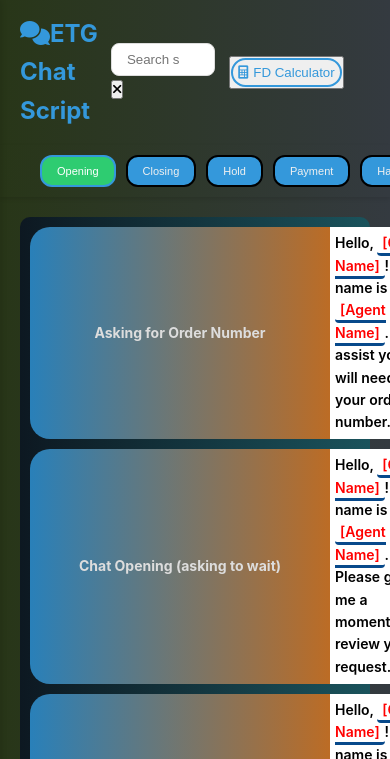
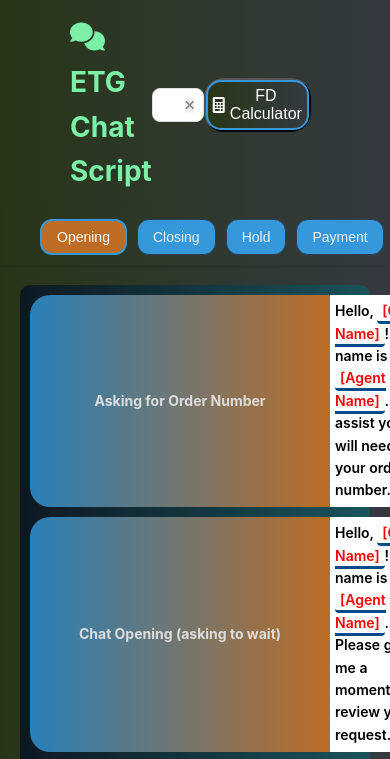
Before and after one commit to Marque6299/Test, a plain HTML site: page index.html in a window 390 px wide. Shown: the top 759 px of the page. Drawn offline with Linux system fonts and the light colour scheme.

Commit message:
Update styles.css

```diff
--- a/styles.css
+++ b/styles.css
@@ -1,6 +1,6 @@
 :root {
     --primary-color: #3498db;
-    --secondary-color: #2ecc71;
+    --secondary-color: #BC6C25;
     --background-color: linear-gradient(to right, #283618, #343a40);
     --sidebar-width: 300px;
     --text-dark: #2c3e50;
@@ -39,23 +39,23 @@ body {
     transition: transform 0.3s ease;
     position: fixed;
     top: 0;
-    left: 0;
+    right: 0;
     height: 100%;
     z-index: 1000;
-    transform: translateX(-100%);
+    transform: translateX(100%);
     overflow-y: auto;
 
 }
 
 .sidebar.open {
-    transform: translateX(0);
+    transform: translateX(0%);
 }
 
 .sidebar-header {
     display: flex;
     justify-content: space-between;
     align-items: center;
-    padding: 15px;
+    padding: 30px;
     border-bottom: 2px solid #00050a;
     border: 5px solid #011e24;
     border-radius: 30px;
@@ -150,14 +150,14 @@ body {
 /* Main Content Styles */
 .main-content {
     flex-grow: 1;
-    margin-left: 0;
+    margin-right: 0;
     transition: margin-left 0.3s ease;
     width: 100%;
-    padding-left: 0;
+    padding-right: 0;
 }
 
 .sidebar.open + .main-content {
-    margin-left: var(--sidebar-width);
+    margin-right: var(--sidebar-width);
     width: calc(100% - var(--sidebar-width));
 }
 
@@ -171,6 +171,7 @@ body {
     position: sticky;
     top: 0;
     z-index: 100;
+    font-size: 14px;
 }
 
 .sidebar-toggle {
@@ -181,19 +182,25 @@ body {
     cursor: pointer;
     margin-right: 15px;
     margin-left: 20px;
+    transition: all 0.3s cubic-bezier(0.4, 0, 0.2, 1);
 }
 
 .logo h1 {
-    font-size: 1.5rem;
+    padding-left: 50px;
     font-weight: 700;
-    color: var(--primary-color);
+    color: #7bf1a8;
 }
 
 .header-actions {
     display: flex;
     align-items: center;
     gap: 15px;
-    padding-right: 12px;
+    padding-right: 100px;
+}
+
+.header-link-button{
+    background: var(--background-color);
+    border-radius: 20px;
 }
 
 .search-container {
@@ -205,30 +212,35 @@ body {
     border: 1px solid #ddd;
     border-radius: var(--border-radius);
     width: 250px;
+    font-size: 14px;
 }
 
-.search-icon {
+.times-icon {
     position: absolute;
     right: 10px;
     top: 50%;
     transform: translateY(-50%);
     color: #888;
+    border: none;
 }
 
 .fd-calculator-link {
     display: flex;
     align-items: center;
     text-decoration: none;
-    color: var(--primary-color);
+    color: white;
     font-weight: 500;
     border: 2px solid var(--primary-color);
     padding: 5px;
     border-radius: 15px;
+    background: var(--background-color);
+    font-size: 16px;
 }
 
 .fd-calculator-link:hover {
-    color: var(--secondary-color);
+    color: white;
     border: 2px solid var(--secondary-color);
+
 }
 
 .fd-calculator-link i {
@@ -238,7 +250,7 @@ body {
 /* Navigation Styles */
 .main-nav {
     position: sticky;
-    top: 69.59px;
+    top: 74.8px;
     display: flex;
     flex-wrap: wrap;
     background: var(--background-color);
@@ -261,9 +273,8 @@ body {
     transition: all 0.3s ease;
     font-size: 0.9rem;
     color: #f0f0f0;
-    font-size: 11px;
-    border: 2px solid black;
-
+    font-size: 14px;
+    border: 1px solid var(--text-dark);
 }
 
 .nav-btn.active {
```
